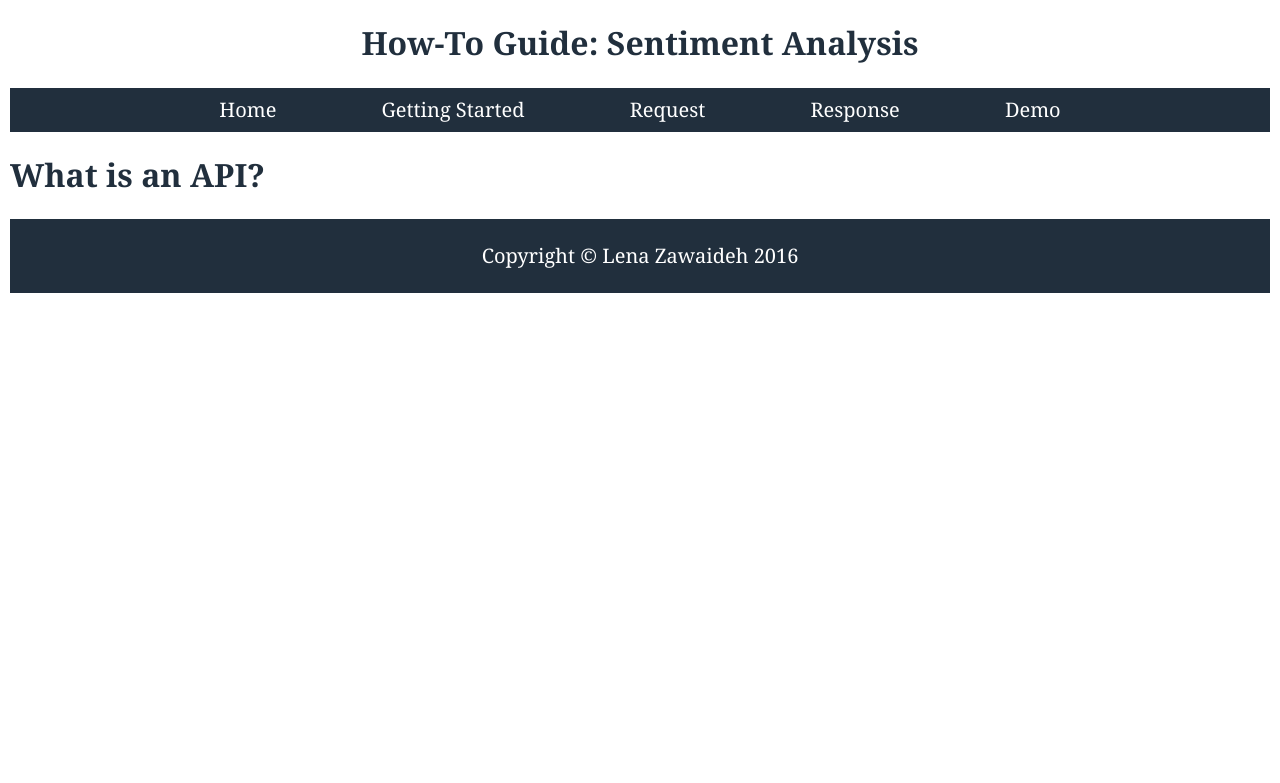
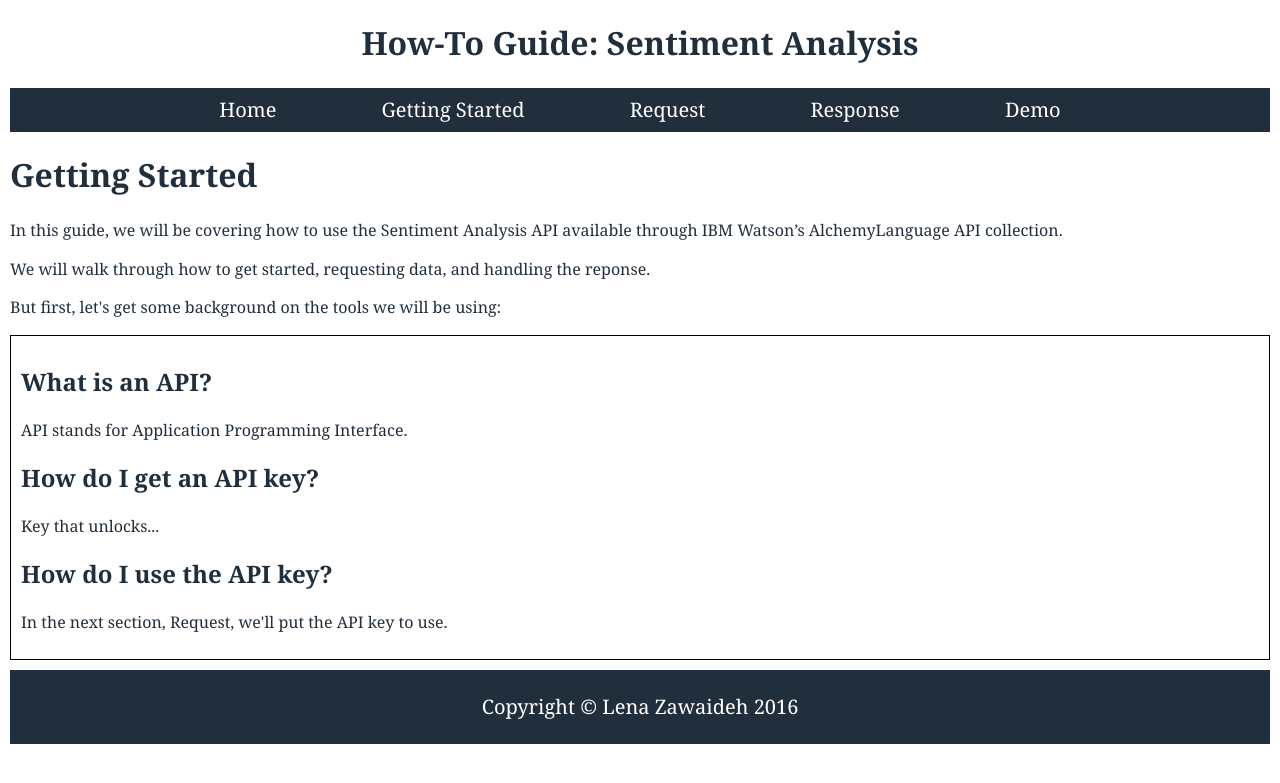
Before and after one commit to lenaz/How-To-Guide, a Jekyll site: the page built from getting-started.html, in a window 1280 px wide. Shown: the top 783 px of the page. Built offline with Jekyll 4.4.1, drawn with Linux system fonts in a browser that asks for light colours; Markdown is read by kramdown in place of the engine named in the settings.

Commit message:
Update getting-started.html

```diff
--- a/getting-started.html
+++ b/getting-started.html
@@ -2,4 +2,17 @@
 layout: default
 ---
 
-<h1>What is an API?</h1>
+<h1>Getting Started</h1>
+
+<p>In this guide, we will be covering how to use the Sentiment Analysis API available through IBM Watson’s AlchemyLanguage API collection.</p>
+<p>We will walk through how to get started, requesting data, and handling the reponse.</p>
+<p>But first, let's get some background on the tools we will be using:</p>
+
+<div class="definitions">
+<h2>What is an API?</h2>
+<p>API stands for Application Programming Interface.</p>
+<h2>How do I get an API key?</h2>
+<p>Key that unlocks...</p>
+<h2>How do I use the API key?</h2>
+<p>In the next section, Request, we'll put the API key to use.</p>
+</div>
```
